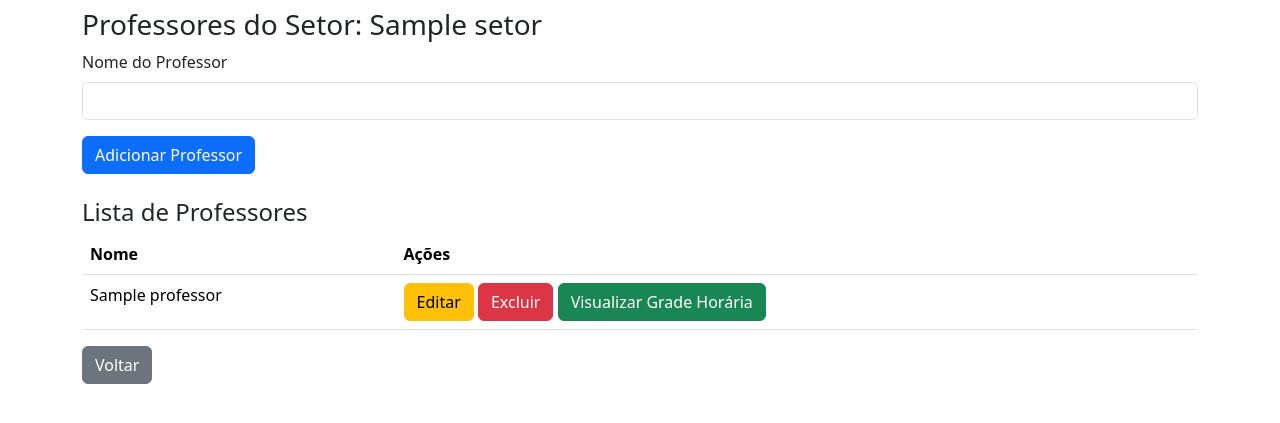
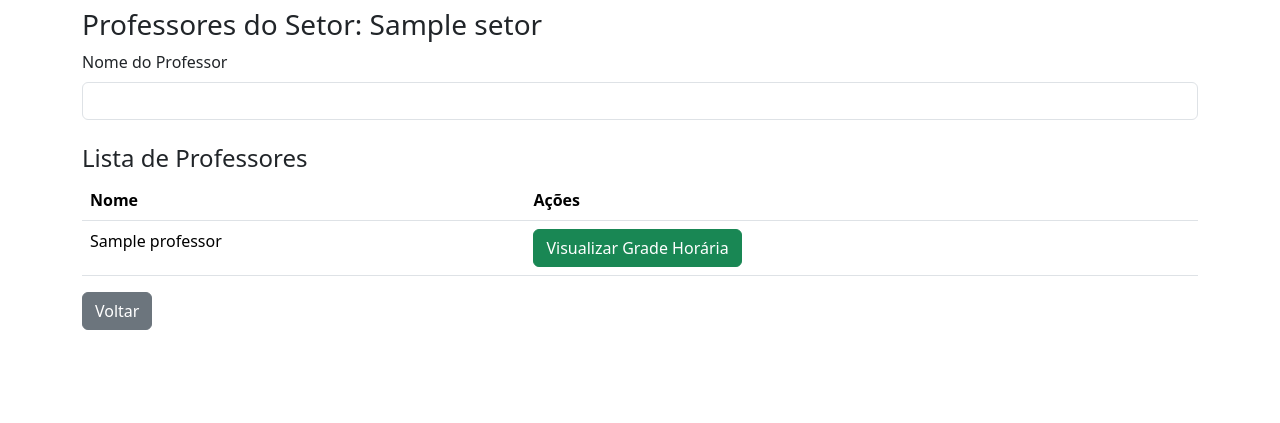
Before and after one commit to mateusbosquetti/EspacoDoCoordenadorFlask, a Flask app: page /setor/1/professores in a window 1280 px wide. Shown: the top 423 px of the page. Run offline with Flask 3, Linux system fonts and the light colour scheme; tables that the repository leaves empty hold one stand-in row (values such as "Sample post").

Commit message:
antes de estilizar

```diff
--- a/app/templates/professor/manage_professores.html
+++ b/app/templates/professor/manage_professores.html
@@ -8,7 +8,9 @@
                 <label for="nome" class="form-label">Nome do Professor</label>
                 <input type="text" class="form-control" id="nome" name="nome" required>
             </div>
-            <button type="submit" class="btn btn-primary">Adicionar Professor</button>
+            {% if current_user.nome == 'admin' and current_user.sobrenome == 'admin' and current_user.email == 'admin@gmail.com' %}
+                <button type="submit" class="btn btn-primary">Adicionar Professor</button>
+            {% endif %}
         </form>
         <h4 class="mt-4">Lista de Professores</h4>
         <table class="table">
@@ -23,10 +25,12 @@
                 <tr>
                     <td>{{ professor.nome }}</td>
                     <td>
-                        <a href="{{ url_for('edit_professor', setor_id=setor.id, id=professor.id) }}" class="btn btn-warning">Editar</a>
-                        <form action="{{ url_for('delete_professor', setor_id=setor.id, id=professor.id) }}" method="post" style="display:inline;">
-                            <button type="submit" class="btn btn-danger">Excluir</button>
-                        </form>
+                        {% if current_user.nome == 'admin' and current_user.sobrenome == 'admin' and current_user.email == 'admin@gmail.com' %}
+                            <a href="{{ url_for('edit_professor', setor_id=setor.id, id=professor.id) }}" class="btn btn-warning">Editar</a>
+                            <form action="{{ url_for('delete_professor', setor_id=setor.id, id=professor.id) }}" method="post" style="display:inline;">
+                                <button type="submit" class="btn btn-danger">Excluir</button>
+                            </form>
+                        {% endif %}
                         <a href="{{ url_for('manage_aulas', professor_id=professor.id) }}" class="btn btn-success">Visualizar Grade Horária</a>
                     </td>
                 </tr>
```
Also changed, not shown: instance/database.db.
